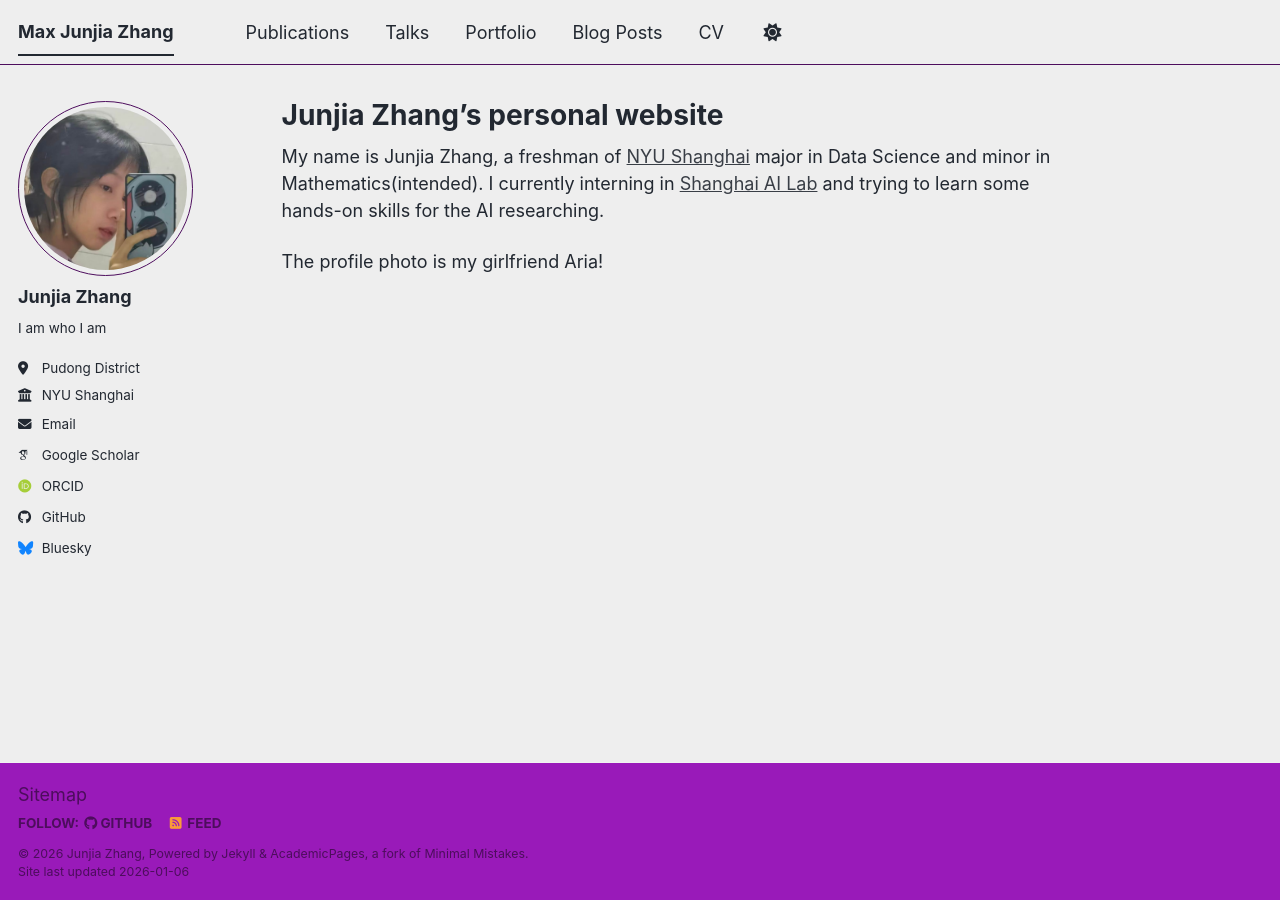
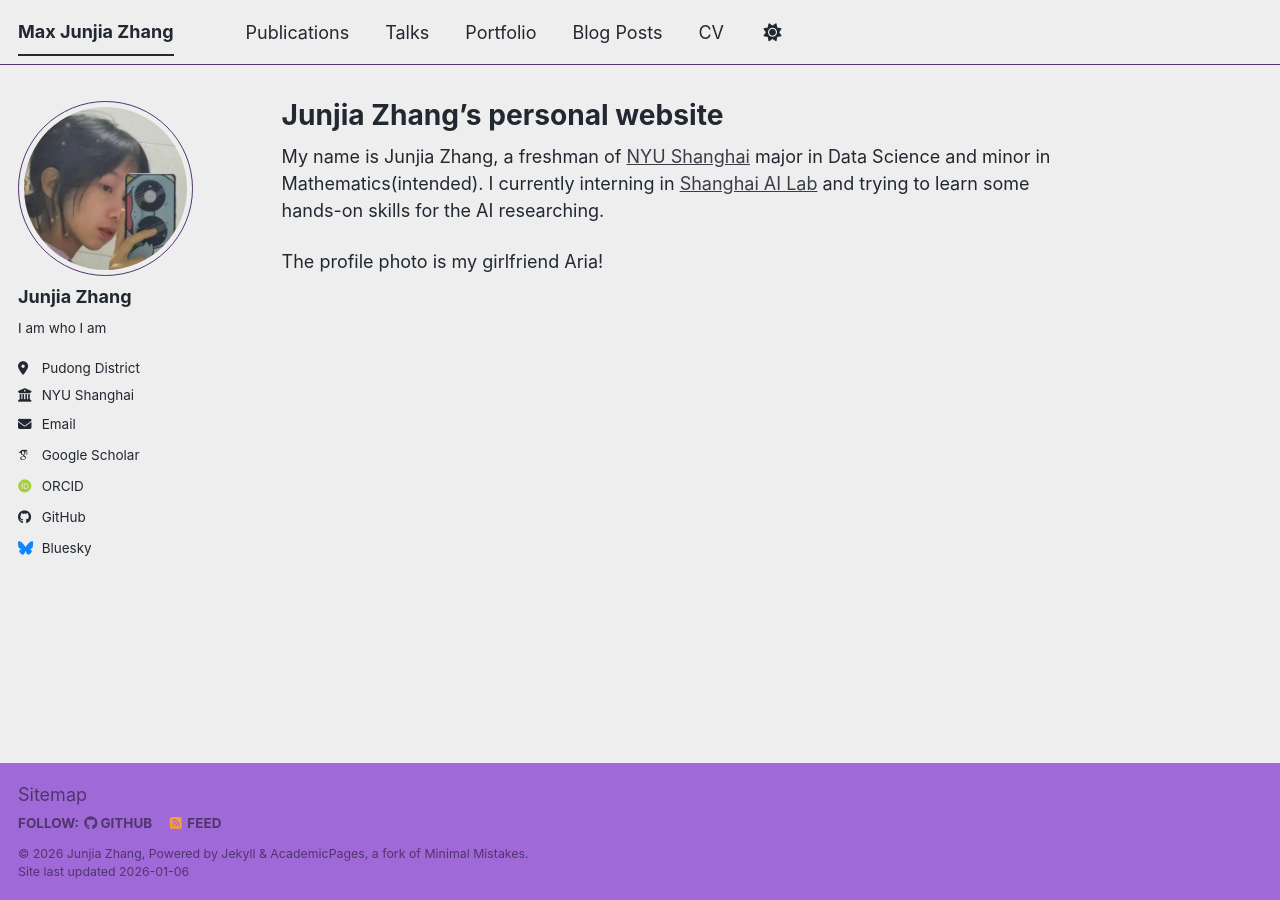
Before and after one commit to JunjiaZhangMax/junjiazhangmax.github.io, a Jekyll site: the page built from _pages/about.md, in a window 1280 px wide. Built offline with Jekyll 4.4.1, drawn with Linux system fonts in a browser that asks for light colours; some web fonts are replaced; a script bundle is joined from its source files by our own code; library files that are not in the unit come from our copies.

Commit message:
Update _air_light.scss

```diff
--- a/_sass/theme/_air_light.scss
+++ b/_sass/theme/_air_light.scss
@@ -3,7 +3,7 @@
     ========================================================================== */
 
 /* Color codes used for the theme */
-$primary-color : #991ab9;
+$primary-color : #a069d8;
 $dark-primary-color : mix(#000, $primary-color, 40%);
 $darker-primary-color : mix(#000, $primary-color, 60%);
 $light-primary-color : mix(#000, $primary-color, 50%);
@@ -19,7 +19,7 @@
 
 /* Color codes used for the site */
 $danger-color : #ee5f5b;
-$info-color : #aa4bca;
+$info-color : #56018D;
 $notice-color : #7a8288;
 $success-color : #62c462;
 $warning-color : #f89406;
```
